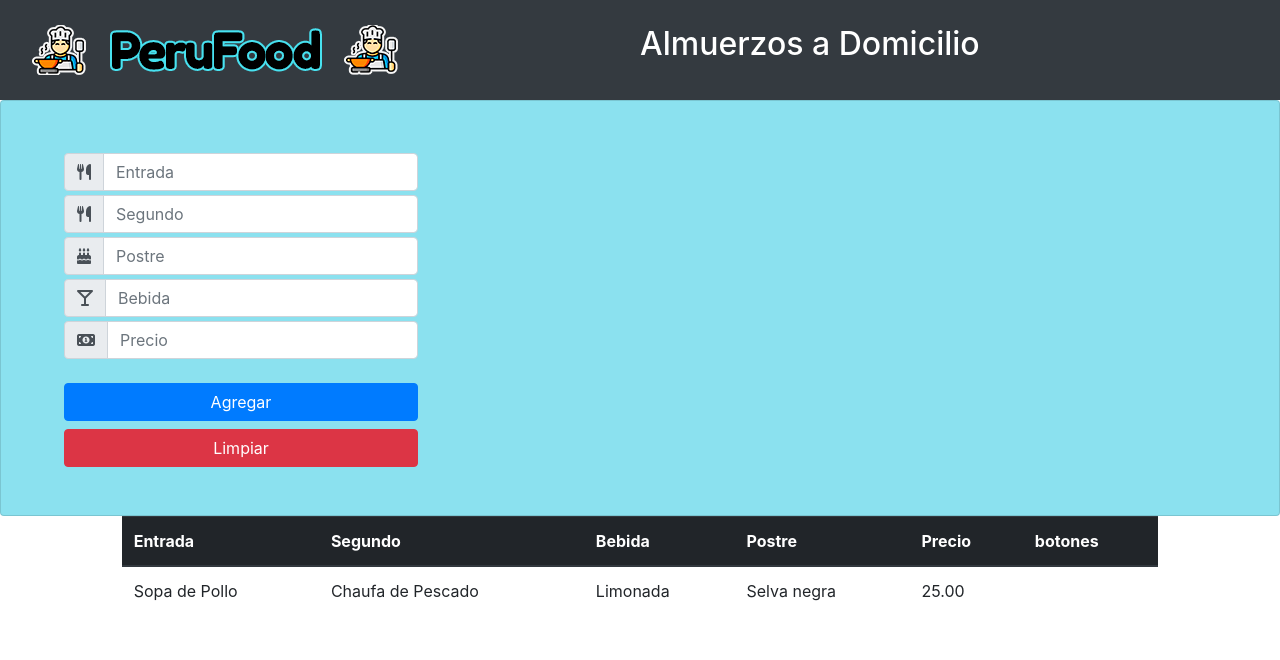
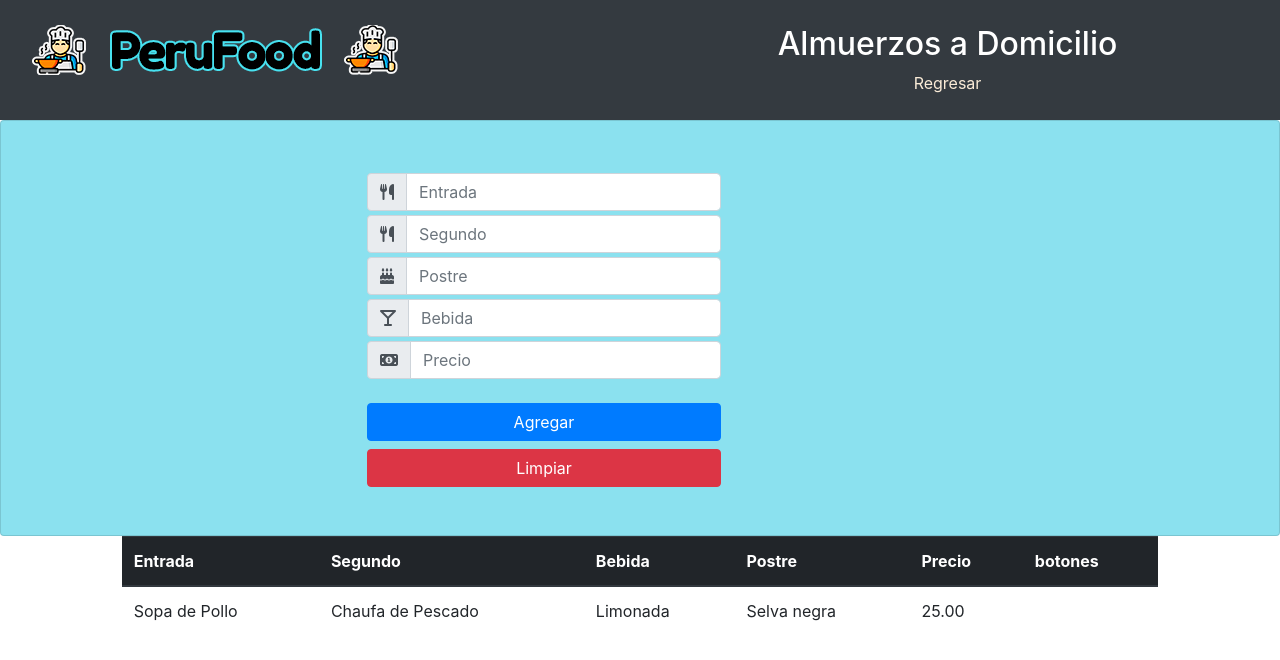
Before and after one commit to ToMoises/Crud_Moises_Torres, a plain HTML site: page index.html in a window 1280 px wide. Drawn offline with nearby package versions, Linux system fonts and the light colour scheme.

Commit message:
FINALLLL

```diff
--- a/css/styles.css
+++ b/css/styles.css
@@ -12,6 +12,11 @@
     float: left;
     grid-area: logo;
 
+}
+
+.header a {
+    text-decoration: none;
+    color: antiquewhite;
 }
 
 .header .texto{
--- a/index.html
+++ b/index.html
@@ -15,13 +15,14 @@
         <div class="logo">
             <img src="img/logo_food.png"  class="img-fluid" alt="totec">
         </div>
-        <div class="texto">
+        <div class="texto text-center">
             <h2 class="text-white">Almuerzos a Domicilio</h2>
-        </div>
+            <a href="personal.html" class="text-center">Regresar</a>
+          </div>
     </div>
 
     <div class="card">
-        <div class="row p-5 ">
+        <div class="row p-5 d-flex justify-content-center align-items-center">
           <div class="col-md-6 ">
             <div class=" input-group col-8 mt-1">
               <div class="input-group-prepend">
```
Also changed, not shown: personal.html (+2 -1 lines).
